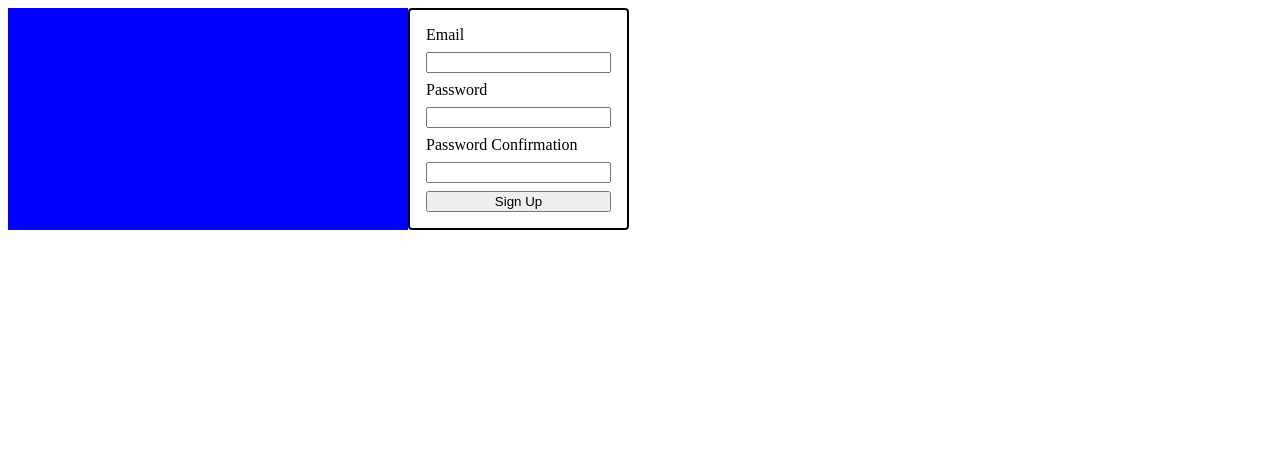
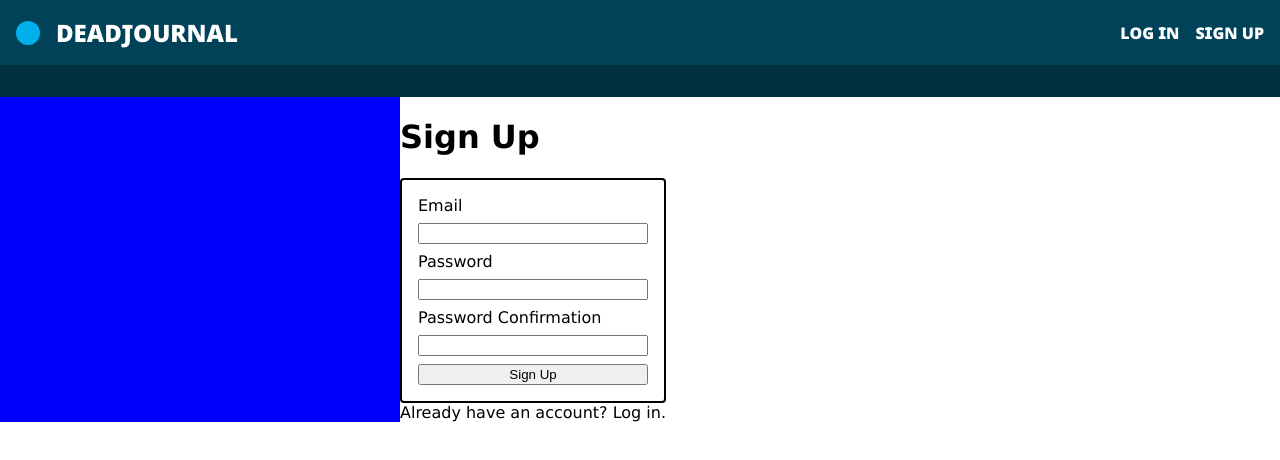
Before and after one commit to jdittert/dead-journal, a React (Create React App) app: page / in a window 1280 px wide. Shown: the top 460 px of the page. Built offline with nearby package versions, Linux system fonts and the light colour scheme; no server answers.

Commit message:
Create basic header

```diff
--- a/src/components/App.js
+++ b/src/components/App.js
@@ -1,13 +1,14 @@
 import React from 'react';
 import { AuthProvider } from '../contexts/AuthContext';
 import Splash from './Splash';
+import Header from './Header';
+import '../styles/app.css'
 
  function App() {
     return (
         <AuthProvider>
-        <div>
+            <Header />
             <Splash />
-        </div>
         </AuthProvider>
     )
 }
--- /dev/null
+++ b/src/components/Header.js
@@ -0,0 +1,31 @@
+import React from 'react';
+import '../styles/header.css'
+import { useAuth } from '../contexts/AuthContext';
+
+function Header() {
+    const {currentUser} = useAuth()
+
+    return (
+        <>
+        <div className='page-header'>
+            <div className='header-left'>
+                <div className='icon'>
+                    <div className='blank-icon'></div>
+                </div>
+                <div className='site-title'>
+                    DEADJOURNAL
+                </div>
+            </div>
+            <div className='header-right'>
+                <div>LOG IN</div>
+                <div>SIGN UP</div>
+            </div>
+        </div>
+        <div className='header-bottom'>
+            {currentUser && currentUser.email}
+        </div>
+        </>
+    )
+}
+
+export default Header
--- a/src/components/Signup.js
+++ b/src/components/Signup.js
@@ -30,6 +30,7 @@ export default function Signup() {
 
     return (
         <>
+        <h1>Sign Up</h1>
         {error && <div>
             {error}</div>}
         {currentUser && currentUser.email}
@@ -38,11 +39,12 @@ export default function Signup() {
             <label htmlFor='email'>Email</label>
             <input id='email' type='email' ref={emailRef} required />
             <label htmlFor='password'>Password</label>
-            <input id='password' type='password' ref={passwordRef} required />
+            <input id='password' type='password' ref={passwordRef} required autoComplete='off' />
             <label htmlFor='passwordConfirmation'>Password Confirmation</label>
-            <input id='passwordConfirmation' type='password' ref={passwordConfirmRef} required />
+            <input id='passwordConfirmation' type='password' ref={passwordConfirmRef} required autoComplete='off' />
             <button type='submit' disabled={loading}>Sign Up</button>
         </form>
+        <div>Already have an account? Log in.</div>
         </>
     )
 }
--- /dev/null
+++ b/src/styles/app.css
@@ -0,0 +1,14 @@
+@font-face {
+    font-family: 'WLM Idea';
+    src: url(../fonts/WLM\ Idea\ Regular.ttf) format('truetype');
+}
+
+* {
+    box-sizing: border-box;
+}
+
+body {
+    font-family: Verdana, Geneva, Tahoma, sans-serif;
+    margin: 0px;
+    padding: 0px;
+}
--- /dev/null
+++ b/src/styles/header.css
@@ -0,0 +1,38 @@
+.page-header {
+    display: flex;
+    justify-content: space-between;
+    background-color: #004359;
+    color: white;
+    font-family: 'WLM Idea';
+    padding: 1rem;
+}
+
+.header-left, .header-right {
+    display: flex;
+    gap: 1rem;
+    align-items: center;
+}
+
+.header-left {
+    font-size: 1.5rem;
+}
+
+.header-right {
+    font-size: 1rem;
+}
+
+.blank-icon {
+    width: 1.5rem;
+    height: 1.5rem;
+    border-radius: 32px;
+    background-color: #00b0ea;
+}
+
+.header-bottom {
+    width: 100%;
+    background-color: #003040;
+    font-size: 1rem;
+    font-family: Verdana, Geneva, Tahoma, sans-serif;
+    padding: 1rem;
+    color: white
+}
```
Also changed, not shown: src/fonts/WLM Idea Regular.ttf (added).
